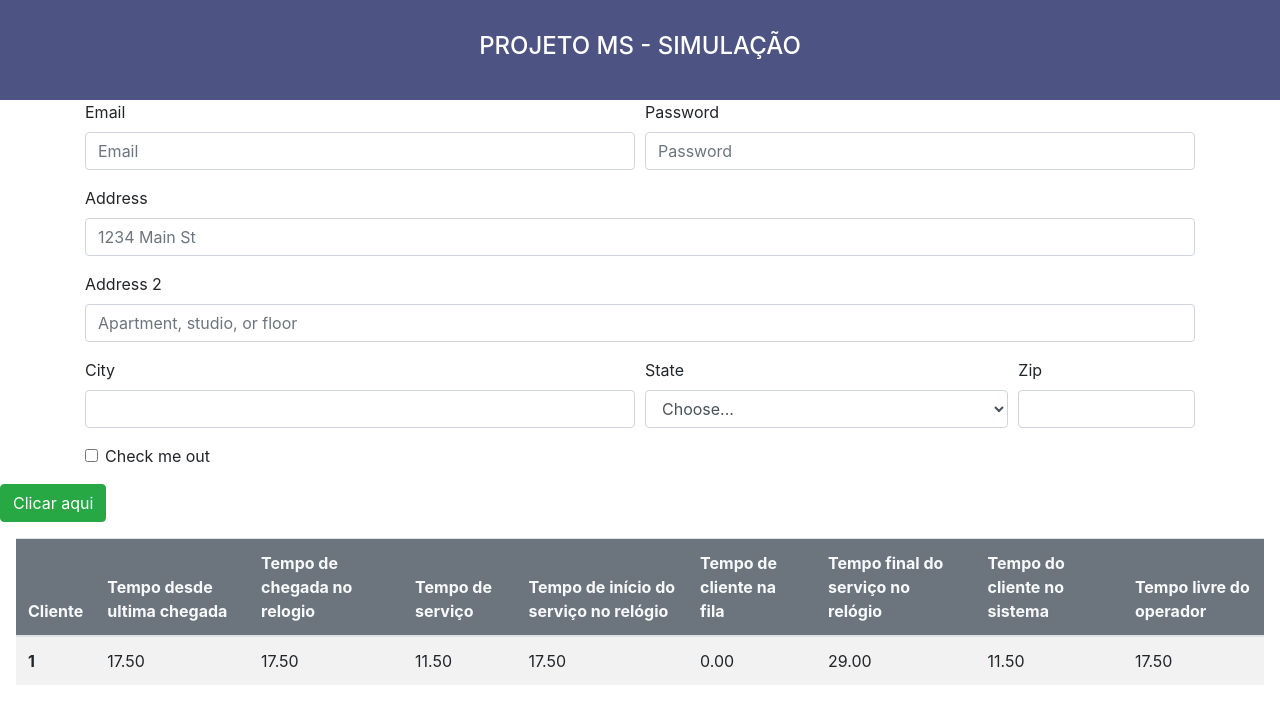
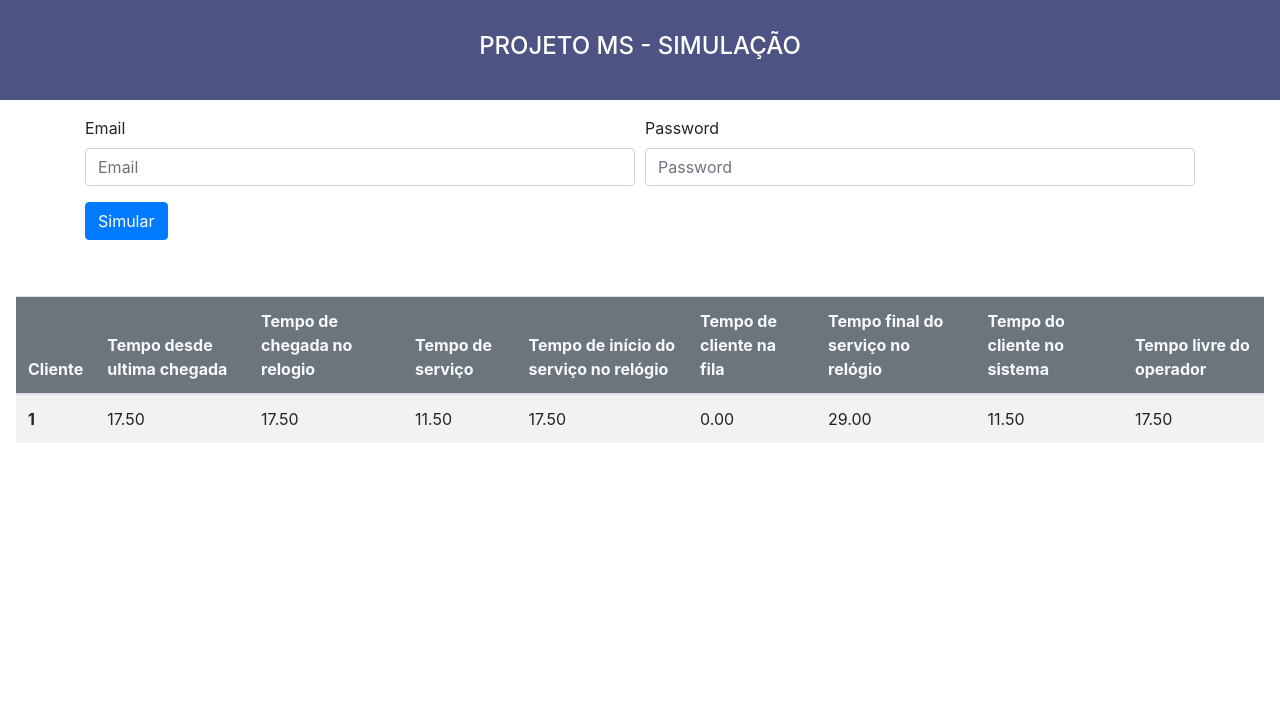
Before and after one commit to Fziliotti/Simulador-MS, a Svelte app: page / in a window 1280 px wide. Shown: the top 724 px of the page. Built offline with nearby package versions, Linux system fonts and the light colour scheme.

Commit message:
Ajustando layout e corrigindo bug

```diff
--- a/src/App.svelte
+++ b/src/App.svelte
@@ -22,18 +22,18 @@
 		}
   ];
 
-  $: indiceDoUltimoServicoConcluido = servicos.length -1;
+  $: ultimoServico = servicos[servicos.length -1]
 
   const gerarNovoServico = () => {
     const novoCliente = clienteCorrente + 1;
-    const novoTempoDesdeUltimaChegada = 20; //Essa parte preciso gerar aleatorio mais pra frente
-    const novoTempoChegadaNoRelogio = servicos[indiceDoUltimoServicoConcluido].tempoChegadaNoRelogio + novoTempoDesdeUltimaChegada;
-    const novoTempoDeServico = 20; // Essa parte depois vai precisar gerar aleatorio tambem
-    const novoTempoInicioServicoNoRelogio = servicos[indiceDoUltimoServicoConcluido].tempoFinalDoServicoNoRelogio;
-    const novoTempoClienteNaFila = novoTempoChegadaNoRelogio - servicos[indiceDoUltimoServicoConcluido].tempoFinalDoServicoNoRelogio;
+    const novoTempoDesdeUltimaChegada = 7.5; //Essa parte preciso gerar aleatorio mais pra frente
+    const novoTempoChegadaNoRelogio = ultimoServico.tempoChegadaNoRelogio + novoTempoDesdeUltimaChegada;
+    const novoTempoDeServico = 12.6; // Essa parte depois vai precisar gerar aleatorio tambem
+    const novoTempoInicioServicoNoRelogio = ultimoServico.tempoFinalDoServicoNoRelogio;
+    const novoTempoClienteNaFila = ultimoServico.tempoFinalDoServicoNoRelogio - novoTempoChegadaNoRelogio;
     const novoTempoFinalDoServicoNoRelogio = novoTempoDeServico + novoTempoInicioServicoNoRelogio;
     const novoTempoClienteNoSistema = novoTempoDeServico + novoTempoClienteNaFila;
-    const novoTempoLivreDoOperador =  novoTempoInicioServicoNoRelogio - servicos[indiceDoUltimoServicoConcluido].tempoFinalDoServicoNoRelogio
+    const novoTempoLivreDoOperador =  novoTempoInicioServicoNoRelogio - ultimoServico.tempoFinalDoServicoNoRelogio
 
     const novoServico = {
       cliente: novoCliente,
@@ -53,7 +53,9 @@
 
   }
 
-	const handleClick = () => {
+	const handleClick = (event) => {
+
+    event.preventDefault()
 		const novoServico = gerarNovoServico()
 		servicos = [...servicos, novoServico]
     console.table(servicos)
@@ -95,7 +97,7 @@
 <Header/>
 
 
-<form class="container">
+<form class="container my-3">
   <div class="form-row">
     <div class="form-group col-md-6">
       <label for="inputEmail4">Email</label>
@@ -106,45 +108,12 @@
       <input type="password" class="form-control" id="inputPassword4" placeholder="Password">
     </div>
   </div>
-  <div class="form-group">
-    <label for="inputAddress">Address</label>
-    <input type="text" class="form-control" id="inputAddress" placeholder="1234 Main St">
-  </div>
-  <div class="form-group">
-    <label for="inputAddress2">Address 2</label>
-    <input type="text" class="form-control" id="inputAddress2" placeholder="Apartment, studio, or floor">
-  </div>
-  <div class="form-row">
-    <div class="form-group col-md-6">
-      <label for="inputCity">City</label>
-      <input type="text" class="form-control" id="inputCity">
-    </div>
-    <div class="form-group col-md-4">
-      <label for="inputState">State</label>
-      <select id="inputState" class="form-control">
-        <option selected>Choose...</option>
-        <option>...</option>
-      </select>
-    </div>
-    <div class="form-group col-md-2">
-      <label for="inputZip">Zip</label>
-      <input type="text" class="form-control" id="inputZip">
-    </div>
-  </div>
-  <div class="form-group">
-    <div class="form-check">
-      <input class="form-check-input" type="checkbox" id="gridCheck">
-      <label class="form-check-label" for="gridCheck">
-        Check me out
-      </label>
-    </div>
-  </div>
+  <button class="btn btn-large btn-primary" on:click={handleClick} > Simular</button>
 </form>
 
-  <button class="btn btn-large btn-success" on:click={handleClick} > Clicar aqui</button>
 
 <main>
-  <table class="table table-striped">
+  <table class="table table-striped my-4">
     <thead class="bg-secondary text-light">
       <tr>
         <th scope="col">Cliente</th>
```
